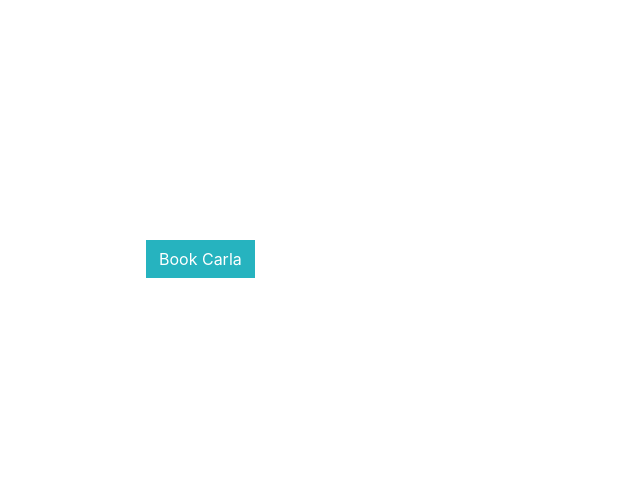
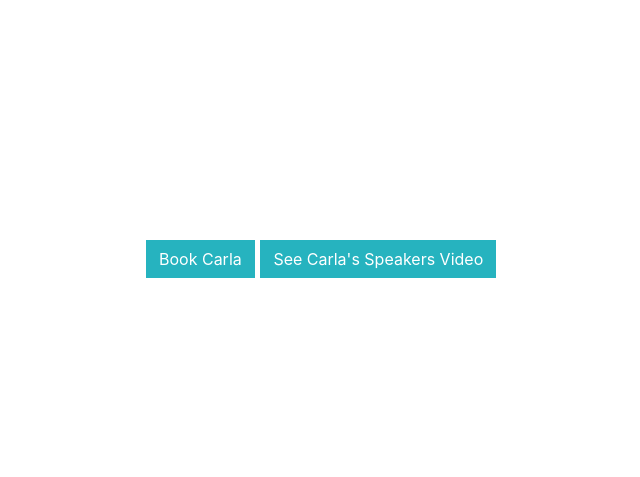
Before and after one commit to jomibitancor/youngleaders, a Flask app: page /speakers in a window 1280 px wide. Shown: the part 1763-2240 px from the top of the page, without its empty margins (414-1054 px from the left). Run offline with Flask 2, Linux system fonts and the light colour scheme; style sheets or scripts are compiled from the project's sources; some libraries are stand-ins or nearby versions.

Commit message:
speakers video

```diff
--- a/static/scss/page09_courses.scss
+++ b/static/scss/page09_courses.scss
@@ -34,11 +34,6 @@
         padding: 25px;
         flex: 6;
     }
-
-    p{
-        // font-size: 1rem;
-    }
-
 }
 
 #pencil{
--- a/templates/page03_speakers.html
+++ b/templates/page03_speakers.html
@@ -55,8 +55,10 @@
                             <br>
 
                             <button class="btn btn-primary mt-5">
-                                <div class="btn-text"><a href="mailto: speakers@youngleaders.world?subject=Book Carla Cuglietta">Book
-                                        Carla</a></div>
+                                <div class="btn-text"><a href="mailto: speakers@youngleaders.world?subject=Book Carla Cuglietta">Book Carla</a></div>
+                            </button>
+                            <button class="btn btn-primary mt-5">
+                                <a target="_blank" href="https://www.youtube.com/watch?v=gISxUpdYCHc&feature=youtu.be">See Carla's Speakers Video</a>
                             </button>
 
                         </p>
@@ -285,7 +287,7 @@
         </div>
     </div>
     <!-- GRACIE SCHRAM -->
-    <div id="gracie" class="speaker-container text-white" data-parallax="scroll" data-z-index="1" data-image-src="{{ url_for('static', filename='img/speakers/gracie.jpg') }}" data-position-y="-400px">
+    <!-- <div id="gracie" class="speaker-container text-white" data-parallax="scroll" data-z-index="1" data-image-src="{{ url_for('static', filename='img/speakers/gracie.jpg') }}" data-position-y="-400px">
         <div class="speaker-description container">
             <div class="row">
                 <div class="col-sm-12 col-lg-5 offset-lg-6">
@@ -316,7 +318,7 @@
                 </div>
             </div>
         </div>
-    </div>
+    </div> -->
 
 
     <!-- STEPHEN ROBINSON -->
```
Also changed, not shown: 1 other file.
